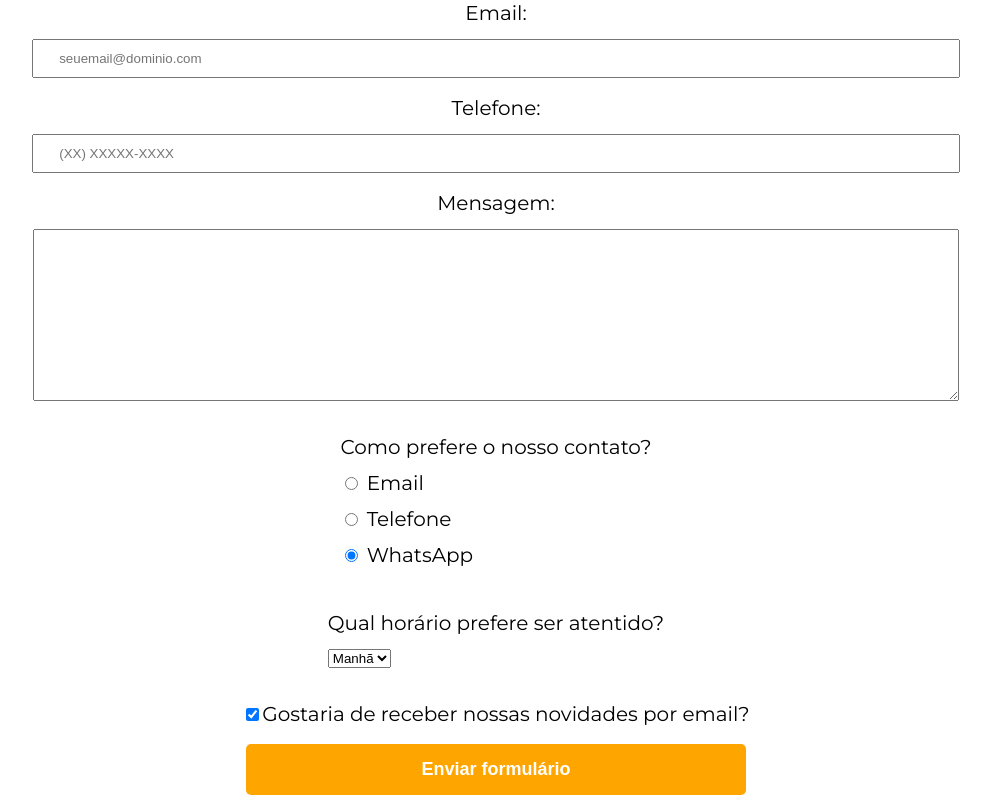
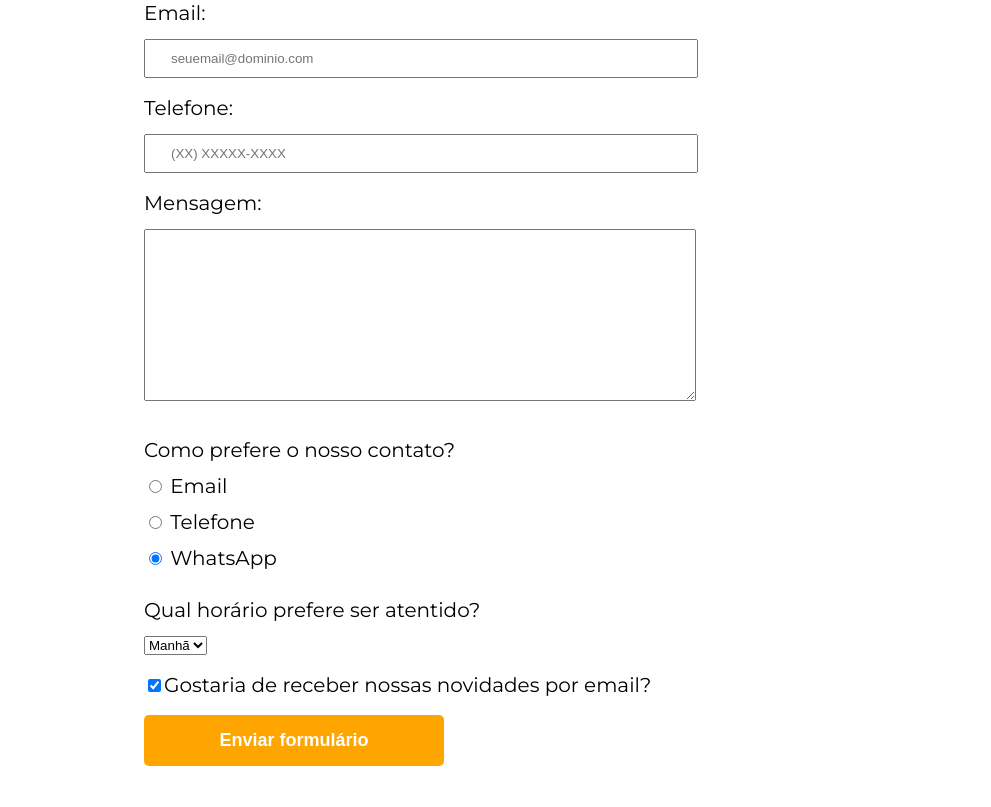
Before and after one commit to Aliine98/barbearia-alura, a plain HTML site: page contato.html in a window 1280 px wide. Shown: the part 433-1240 px from the top of the page, without its empty margins (144-1135 px from the left). Drawn offline with Linux system fonts and the light colour scheme.

Commit message:
adicionando media query para página de contato

```diff
--- a/assets/css/contato.css
+++ b/assets/css/contato.css
@@ -1,5 +1,5 @@
 form {
-   margin: 3rem 1rem;
+   margin: 3rem 2rem;
    display: flex;
    flex-direction: column;
    align-items: center;
@@ -27,8 +27,8 @@ fieldset {
 }
 
 .enviar {
-   width: 40%;
-   padding: 15px 0;
+   align-self: center;
+   padding: 15px;
    background: orange;
    color: white;
    font-weight: bold;
@@ -64,3 +64,29 @@ th {
    border: 1px solid #000000;
    padding: 8px 15px;
 }
+
+@media screen and (min-width: 688px) {
+   form {
+      width: 75%;
+      margin-inline-start: auto;
+      display: block;
+   }
+
+   .input-padrao {
+      max-width: 500px;
+   }
+
+   .enviar {
+      width: 300px;
+   }
+}
+
+@media screen and (min-width: 1400px) {
+   form {
+      width: 70%;
+   }
+
+   .enviar {
+      width: 500px;
+   }
+}
--- a/contato.html
+++ b/contato.html
@@ -39,7 +39,7 @@
             <input type="tel" id="telefone" class="input-padrao" required placeholder="(XX) XXXXX-XXXX" />
 
             <label for="mensagem">Mensagem:</label>
-            <textarea cols="70" rows="10" id="mensagem" class="input-padrao" required></textarea>
+            <textarea cols="50" rows="10" id="mensagem" class="input-padrao" required></textarea>
 
             <fieldset>
                <legend>Como prefere o nosso contato?</legend>
```
